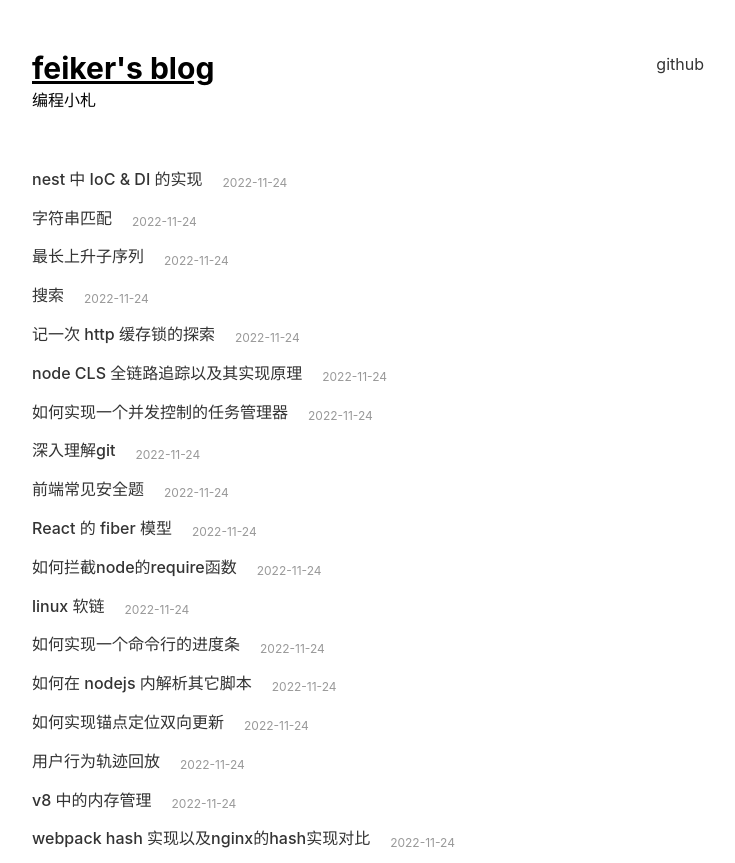
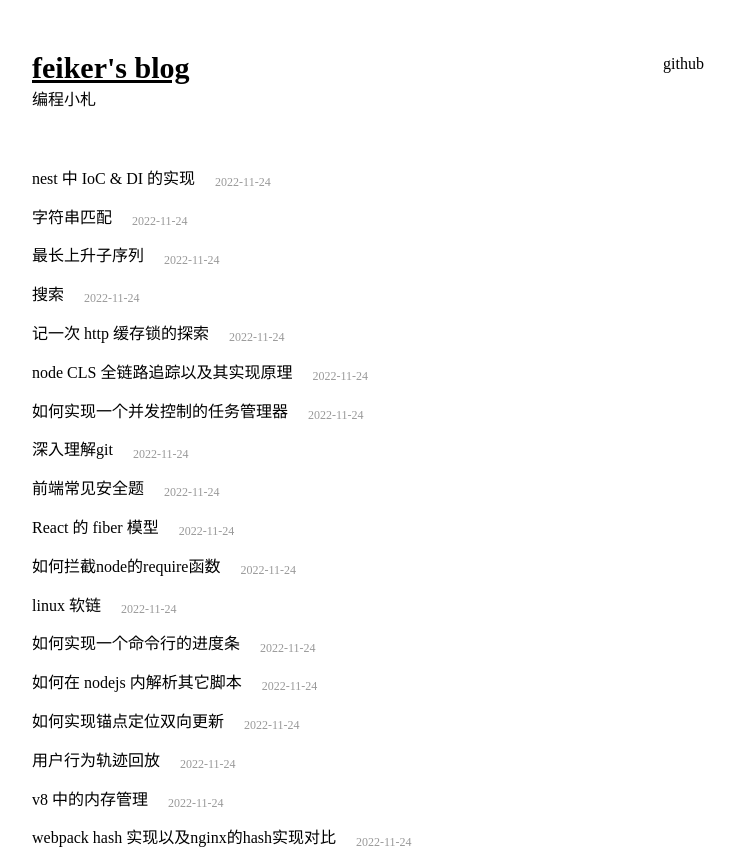
Before and after one commit to feikerwu/shan-hai-jing, a Next.js app: page / in a window 1280 px wide. Shown: the whole page, without its empty margins (272-1007 px from the left). Built offline with nearby package versions, Linux system fonts and the light colour scheme.

Commit message:
feat: 设置tailwind base

```diff
--- a/styles/globals.css
+++ b/styles/globals.css
@@ -2,15 +2,44 @@
 @tailwind components;
 @tailwind utilities;
 
-html,
+/* 设置基础 */
+@layer base {
+  html {
+    @apply text-base;
+    font-family: 'LXGW WenKai Mono';
+  }
+
+  h1 {
+    @apply text-2xl font-semibold mb-8;
+  }
+
+  h2 {
+    @apply text-xl font-semibold mt-4 mb-6;
+  }
+
+  h3 {
+    @apply text-lg font-semibold mt-4 mb-6;
+  }
+
+  li {
+    @apply list-disc mb-1;
+  }
+
+  a {
+    @apply no-underline transition delay-200 hover:text-purple-800 cursor-pointer hover:transition hover:delay-200 hover:text-lg;
+  }
+  /* ... */
+}
+
+/* html,
 body {
   padding: 0;
   margin: 0;
   font-family: -apple-system, BlinkMacSystemFont, Segoe UI, Roboto, Oxygen,
     Ubuntu, Cantarell, Fira Sans, Droid Sans, Helvetica Neue, sans-serif;
-}
+} */
 
-a {
+/* a {
   color: #333;
   text-decoration: none;
   transition: 0.3s;
@@ -23,28 +52,4 @@ a:active {
   color: var(--select-text-bg-color);
   box-shadow: 0 1px 0 0 #fff, 0 3px 0 0 var(--select-text-bg-color);
   cursor: pointer;
-}
-
-* {
-  box-sizing: border-box;
-}
-
-h1,
-h2,
-h3 {
-  margin: 0;
-  padding: 0;
-}
-
-h2 {
-  font-size: 1.5em;
-  line-height: 1.5em;
-}
-
-body {
-  color: #000;
-}
-
-img {
-  width: 100%;
-}
+} */
--- a/tailwind.config.js
+++ b/tailwind.config.js
@@ -8,6 +8,9 @@ module.exports = {
     './src/**/*.{js,ts,jsx,tsx}',
   ],
   theme: {
+    fontFamily: {
+      body: ['LXGW WenKai Mono'],
+    },
     extend: {},
   },
   plugins: [],
```
